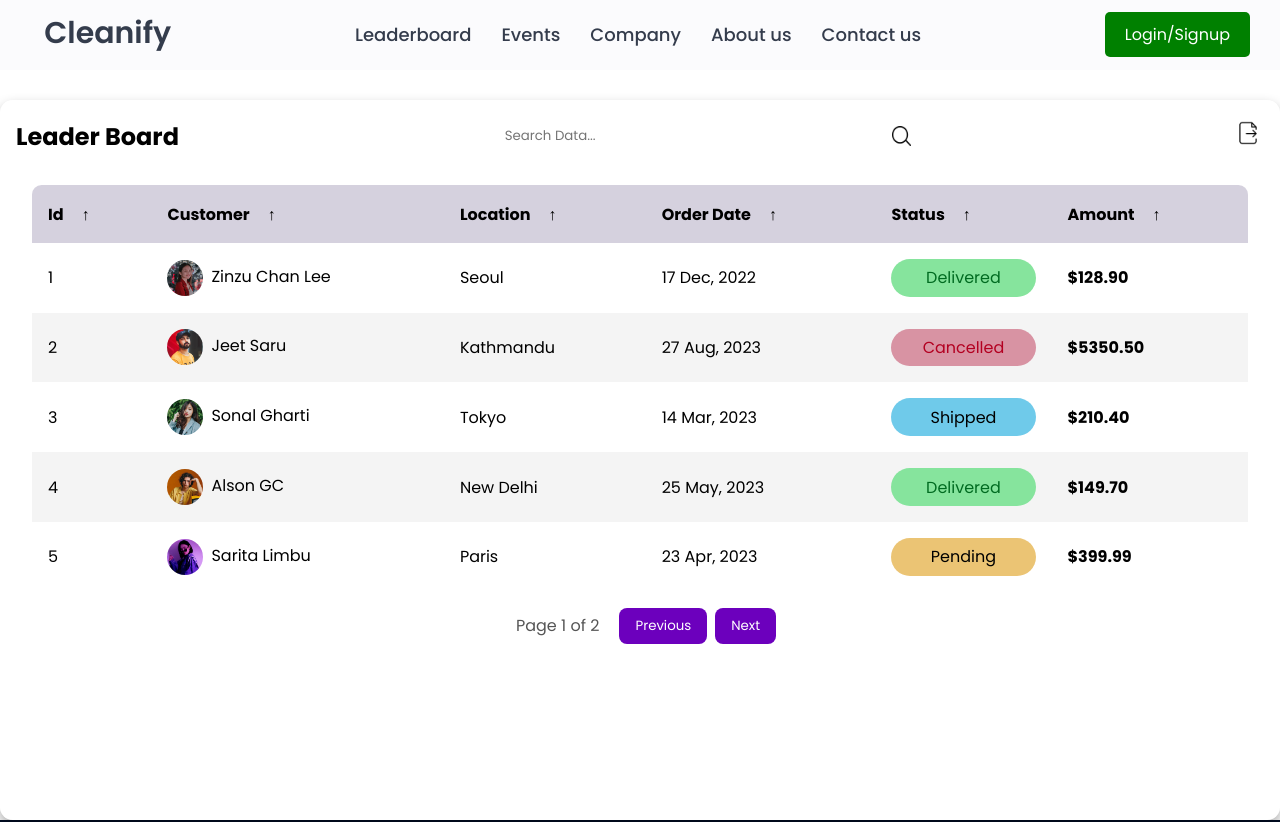
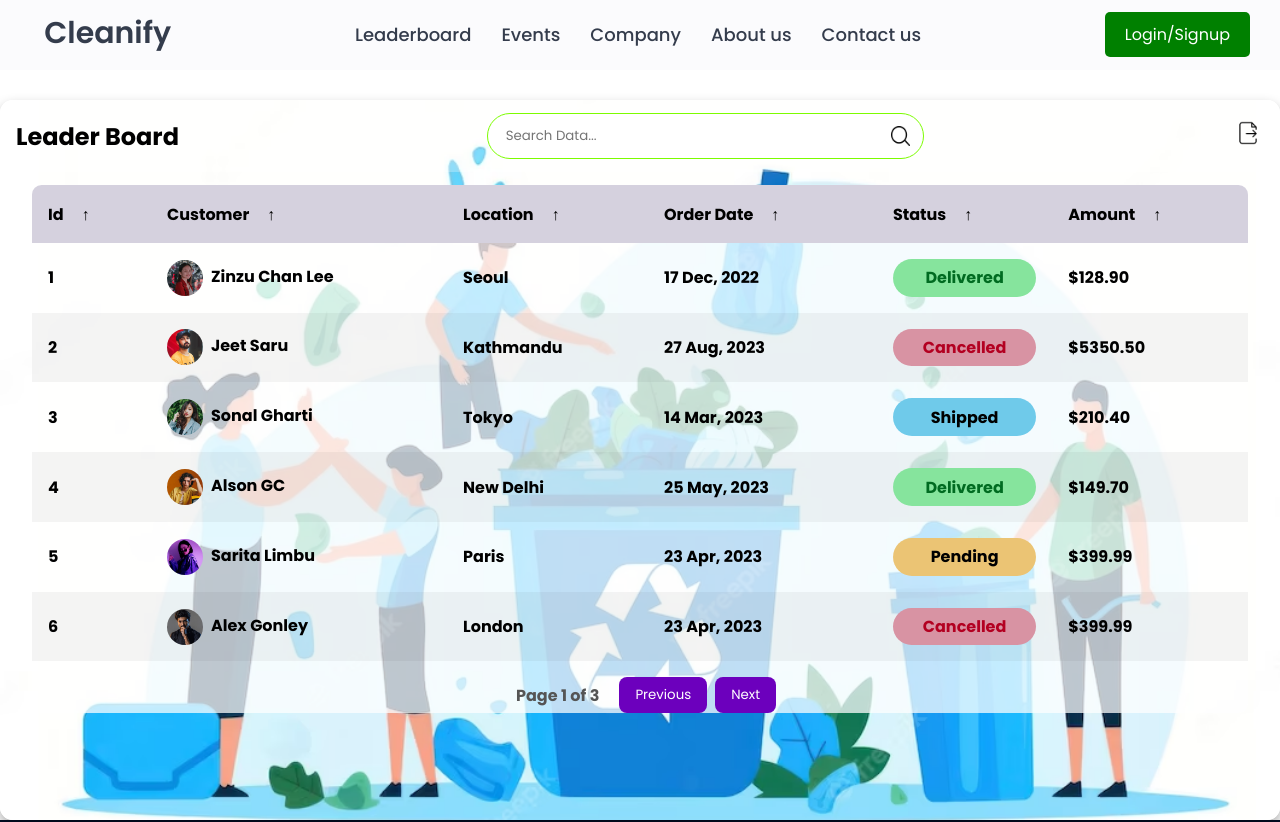
Before and after one commit to jagjeet-singh1812/Domestic_Waste_Management_, a React (Create React App) app in the folder client/: page /leaderboard in a window 1280 px wide. Shown: the top 822 px of the page. Built offline with nearby package versions, Linux system fonts and the light colour scheme; a web font is replaced by a local one.

Commit message:
"Improved ui"

```diff
--- a/client/src/Pages/Leaderboard/Leaderbord.jsx
+++ b/client/src/Pages/Leaderboard/Leaderbord.jsx
@@ -4,7 +4,7 @@ import leaderboardData from "./leaderboard.json";
 import { saveAs } from "file-saver";
 import * as XLSX from "xlsx";
 
-const itemsPerPage = 5;
+const itemsPerPage = 6;
 
 const Leaderboard = () => {
   const [currentPage, setCurrentPage] = useState(1);
--- a/client/src/Pages/Leaderboard/leaderboard.css
+++ b/client/src/Pages/Leaderboard/leaderboard.css
@@ -4,11 +4,11 @@ main.table {
     width: 100vw;
     height: 90vh;
     background-color: #fff5;
-    /* background: url(../../../public/images/html_table.jpg) center / cover;  */
+    background: url(../../../public/images/bg.jpeg) center / cover;
     backdrop-filter: blur(7px);
     box-shadow: 0 .4rem .8rem #0005;
     border-radius: .8rem;
-
+    font-weight: 700;
     overflow: hidden;
 }
 
@@ -30,10 +30,10 @@ main.table {
 .table__header .input-group {
     width: 35%;
     height: 100%;
-    background-color: #fff5;
+    background-color: #ffff;
     padding: 0 .8rem;
     border-radius: 2rem;
-
+    border: 1px solid lawngreen;
     display: flex;
     justify-content: center;
     align-items: center;
@@ -121,7 +121,7 @@ tbody tr:nth-child(even) {
 
 tbody tr {
     --delay: .1s;
-    transition: .5s ease-in-out var(--delay), background-color 0s;
+    transition: .2s ease-in-out var(--delay), background-color 0s;
 }
 
 tbody tr.hide {
@@ -130,7 +130,8 @@ tbody tr.hide {
 }
 
 tbody tr:hover {
-    background-color: #fff6 !important;
+    background-color: #ffff !important;
+    scale: 1.2;
 }
 
 tbody tr td,
--- a/client/src/Pages/Leaderboard/leaderboard.json
+++ b/client/src/Pages/Leaderboard/leaderboard.json
@@ -97,5 +97,104 @@
       "Order Date": "22 Dec, 2023",
       "Status": "Cancelled",
       "Amount": "$249.99"
+    },
+    {
+      "Id": 10,
+      "Customer": {
+        "Name": "Zinzu Chan Lee",
+        "Image": "/images/Zinzu Chan Lee.jpg"
+      },
+      "Location": "Seoul",
+      "Order Date": "17 Dec, 2022",
+      "Status": "Delivered",
+      "Amount": "$128.90"
+    },
+    {
+      "Id": 11,
+      "Customer": {
+        "Name": "Jeet Saru",
+        "Image": "/images/Jeet Saru.jpg"
+      },
+      "Location": "Kathmandu",
+      "Order Date": "27 Aug, 2023",
+      "Status": "Cancelled",
+      "Amount": "$5350.50"
+    },
+    {
+      "Id": 12,
+      "Customer": {
+        "Name": "Sonal Gharti",
+        "Image": "/images/Sonal Gharti.jpg"
+      },
+      "Location": "Tokyo",
+      "Order Date": "14 Mar, 2023",
+      "Status": "Shipped",
+      "Amount": "$210.40"
+    },
+    {
+      "Id": 13,
+      "Customer": {
+        "Name": "Alson GC",
+        "Image": "/images/Alson GC.jpg"
+      },
+      "Location": "New Delhi",
+      "Order Date": "25 May, 2023",
+      "Status": "Delivered",
+      "Amount": "$149.70"
+    },
+    {
+      "Id": 14,
+      "Customer": {
+        "Name": "Sarita Limbu",
+        "Image": "/images/Sarita Limbu.jpg"
+      },
+      "Location": "Paris",
+      "Order Date": "23 Apr, 2023",
+      "Status": "Pending",
+      "Amount": "$399.99"
+    },
+    {
+      "Id": 15,
+      "Customer": {
+        "Name": "Alex Gonley",
+        "Image": "/images/Alex Gonley.jpg"
+      },
+      "Location": "London",
+      "Order Date": "23 Apr, 2023",
+      "Status": "Cancelled",
+      "Amount": "$399.99"
+    },
+    {
+      "Id": 16,
+      "Customer": {
+        "Name": "Jeet Saru",
+        "Image": "/images/Jeet Saru.jpg"
+      },
+      "Location": "New York",
+      "Order Date": "20 May, 2023",
+      "Status": "Delivered",
+      "Amount": "$399.99"
+    },
+    {
+      "Id": 17,
+      "Customer": {
+        "Name": "Aayat Ali Khan",
+        "Image": "/logo192.png"
+      },
+      "Location": "Islamabad",
+      "Order Date": "30 Feb, 2023",
+      "Status": "Pending",
+      "Amount": "$149.70"
+    },
+    {
+      "Id": 18,
+      "Customer": {
+        "Name": "Alson GC",
+        "Image": "/images/Alson GC.jpg"
+      },
+      "Location": "Dhaka",
+      "Order Date": "22 Dec, 2023",
+      "Status": "Cancelled",
+      "Amount": "$249.99"
     }
   ]
```
Also changed, not shown: client/public/images/bg.jpeg (added).
